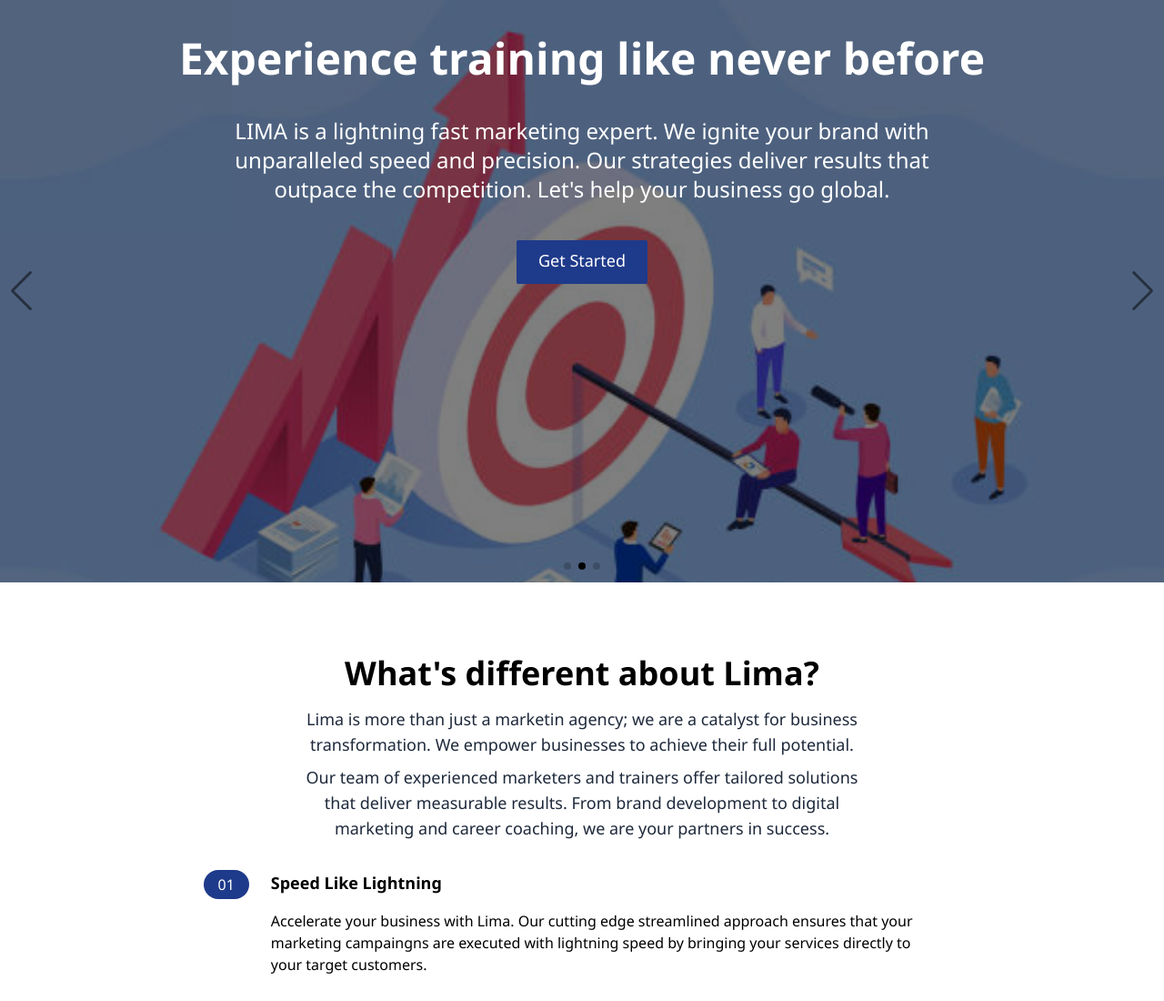
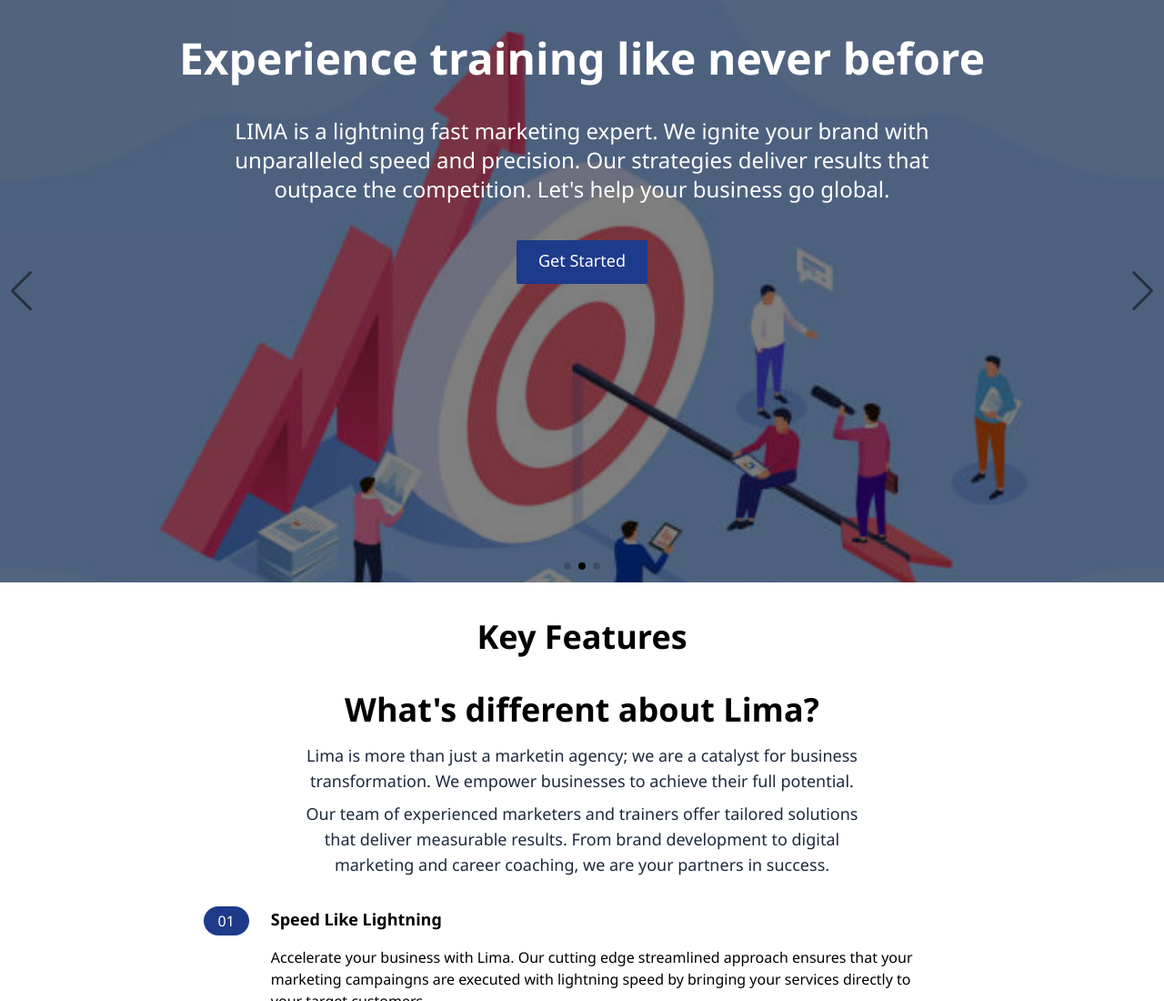
Before and after one commit to chizobaemeghiebo/lima, a website: page index.html in a window 1280 px wide. Shown: the top 1100 px of the page at 91% size. Drawn offline with nearby package versions, Linux system fonts and the light colour scheme.

Commit message:
continuous development works

```diff
--- a/index.html
+++ b/index.html
@@ -116,7 +116,7 @@
 
     <!-- Features Section -->
     <section id="features" class="py-10">
-      <!-- <h2 class="text-4xl font-bold text-center">Key Features</h2> -->
+      <h2 class="text-4xl font-bold text-center">Key Features</h2>
       <!-- Flex container -->
       <div class="container px-4 mx-auto mt-10">
         <!-- What's Different -->
```
